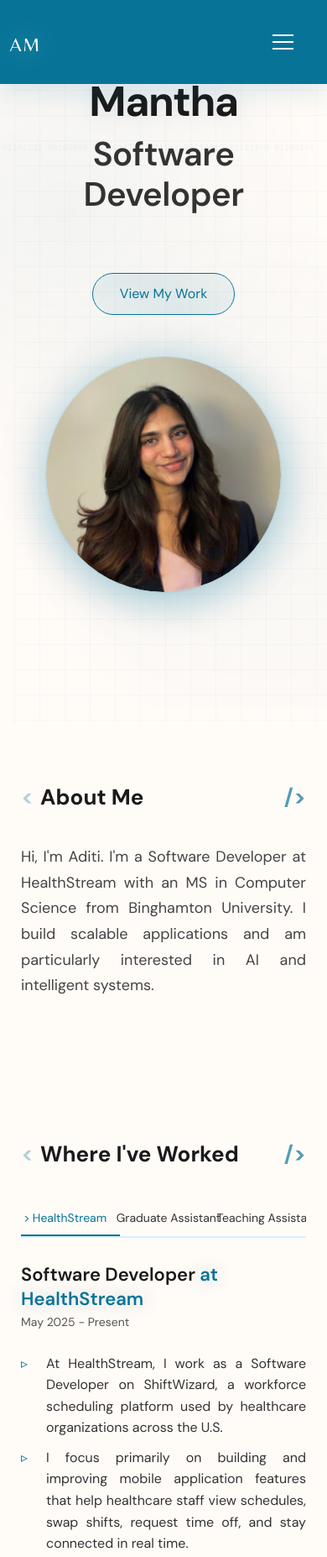
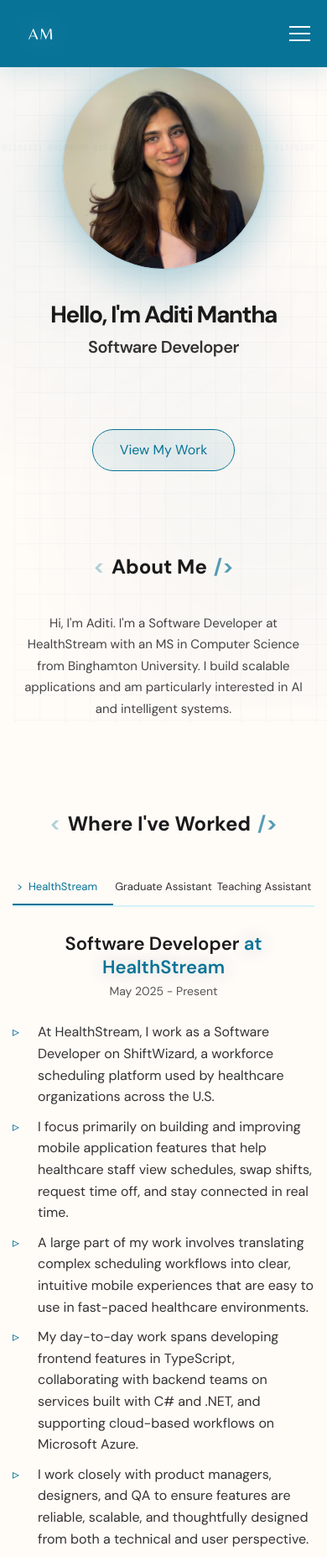
Before and after one commit to amantha6/aditi_portfolio, a plain HTML site: page index.html in a window 390 px wide. Shown: the top 1854 px of the page at 84% size. Drawn offline with Linux system fonts and the light colour scheme.

Commit message:
Making the website mobile friendly

```diff
--- a/script.js
+++ b/script.js
@@ -14,6 +14,14 @@ if (hamburger) {
             hamburger.classList.remove('active');
             navLinks.classList.remove('active');
         });
+    });
+
+    // Close menu when clicking outside
+    document.addEventListener('click', (e) => {
+        if (!hamburger.contains(e.target) && !navLinks.contains(e.target)) {
+            hamburger.classList.remove('active');
+            navLinks.classList.remove('active');
+        }
     });
 }
 
@@ -41,9 +49,12 @@ document.querySelectorAll('a[href^="#"]').forEach(anchor => {
         e.preventDefault();
         const target = document.querySelector(this.getAttribute('href'));
         if (target) {
-            target.scrollIntoView({
-                behavior: 'smooth',
-                block: 'start'
+            const navHeight = document.querySelector('.navbar').offsetHeight;
+            const targetPosition = target.getBoundingClientRect().top + window.pageYOffset - navHeight;
+
+            window.scrollTo({
+                top: targetPosition,
+                behavior: 'smooth'
             });
         }
     });
@@ -86,7 +97,7 @@ if (window.innerWidth > 768) {
     animateOutline();
 
     // Cursor effects on interactive elements
-    const interactiveElements = document.querySelectorAll('a, button, .project-card, .project-image');
+    const interactiveElements = document.querySelectorAll('a, button, .project-card, .tab-btn');
 
     interactiveElements.forEach(el => {
         el.addEventListener('mouseenter', () => {
@@ -132,10 +143,50 @@ const observer = new IntersectionObserver((entries) => {
     });
 }, observerOptions);
 
-// Observe project cards
+// Observe project cards for fade-in animation
 document.querySelectorAll('.project-card').forEach(card => {
     card.style.opacity = '0';
     card.style.transform = 'translateY(20px)';
     card.style.transition = 'opacity 0.6s ease, transform 0.6s ease';
     observer.observe(card);
 });
+
+// Add loading class removal after page loads
+window.addEventListener('load', () => {
+    document.body.classList.add('loaded');
+});
+
+// Prevent horizontal scroll on mobile
+function preventHorizontalScroll() {
+    const width = document.documentElement.clientWidth;
+    if (width < 768) {
+        document.body.style.overflowX = 'hidden';
+        document.documentElement.style.overflowX = 'hidden';
+    }
+}
+
+preventHorizontalScroll();
+window.addEventListener('resize', preventHorizontalScroll);
+
+// Handle resize - recreate cursor if needed
+let isDesktop = window.innerWidth > 768;
+
+window.addEventListener('resize', () => {
+    const nowDesktop = window.innerWidth > 768;
+
+    if (nowDesktop !== isDesktop) {
+        isDesktop = nowDesktop;
+
+        // Remove existing cursor elements
+        const existingDot = document.querySelector('.cursor-dot');
+        const existingOutline = document.querySelector('.cursor-outline');
+
+        if (existingDot) existingDot.remove();
+        if (existingOutline) existingOutline.remove();
+
+        // If we're now on desktop, recreate cursor
+        if (isDesktop) {
+            location.reload(); // Simple reload to reinitialize cursor
+        }
+    }
+});
--- a/style.css
+++ b/style.css
@@ -1079,15 +1079,17 @@ footer {
     line-height: 1;
 }
 
-/* Responsive */
+/* ===== MOBILE RESPONSIVENESS ===== */
+
+/* Tablets */
 @media (max-width: 1080px) {
     .container {
-        padding: 0 50px;
+        padding: 0 40px;
     }
 
     .hero-content-wrapper {
         gap: 50px;
-        padding: 0 50px;
+        padding: 0 40px;
     }
 
     .hero-img-wrapper {
@@ -1096,6 +1098,7 @@ footer {
     }
 }
 
+/* Mobile devices */
 @media (max-width: 768px) {
     body {
         cursor: auto;
@@ -1118,48 +1121,80 @@ footer {
         background-size: 30px 30px;
     }
 
+    /* Container and sections */
     .container {
-        padding: 0 25px;
+        padding: 0 20px;
+    }
+
+    .section {
+        padding: 60px 0;
+    }
+
+    /* Section title */
+    .section-title {
+        justify-content: center;
+        text-align: center;
     }
 
     .section-title::after {
         content: '/>';
         width: auto;
         position: relative;
-        margin-left: auto;
+        margin-left: 8px;
         height: auto;
         background: none;
+    }
+
+    /* Navigation */
+    :root {
+        --nav-height: 80px;
+    }
+
+    .nav-container {
+        padding: 0 20px;
+    }
+
+    .logo-img {
+        height: 50px;
+        margin-left: 0;
+        margin-top: 10px;
     }
 
     .nav-links {
         display: none;
         flex-direction: column;
-        position: absolute;
+        position: fixed;
         top: 0;
         right: 0;
         height: 100vh;
         width: 75vw;
+        max-width: 400px;
         background-color: var(--light-navy);
         justify-content: center;
+        align-items: center;
         box-shadow: -10px 0px 30px -15px rgba(0, 0, 0, 0.3);
         z-index: 10;
         transform: translateX(100%);
         transition: var(--transition);
+        gap: 20px;
     }
 
     .nav-links.active {
+        display: flex;
         transform: translateX(0);
     }
 
     .nav-links a {
         color: var(--lightest-slate);
         font-size: var(--fz-lg);
-        margin: 20px;
+        margin: 10px 20px;
+        text-align: center;
     }
 
     .hamburger {
         display: block;
         z-index: 12;
+        cursor: pointer;
     }
 
     .hamburger.active .bar:nth-child(1) {
@@ -1174,19 +1209,40 @@ footer {
         transform: translateY(-8px) rotate(-45deg);
     }
 
+    /* Hero section */
+    .hero-section {
+        padding: 100px 0 50px;
+        min-height: auto;
+    }
+
     .hero-content-wrapper {
         grid-template-columns: 1fr;
-        gap: 50px;
-        padding: 0 25px;
+        gap: 40px;
+        padding: 0 20px;
+        text-align: center;
     }
 
     .hero-text {
         text-align: center;
         align-items: center;
+        width: 100%;
+    }
+
+    .hero-name {
+        font-size: clamp(32px, 8vw, 45px);
+        margin-top: 0;
+        text-align: center;
+    }
+
+    .hero-subtitle {
+        font-size: clamp(24px, 6vw, 32px);
+        text-align: center;
     }
 
     .hero-image {
         justify-content: center;
+        order: -1;
+        width: 100%;
     }
 
     .hero-img-wrapper {
@@ -1194,8 +1250,22 @@ footer {
         height: 280px;
     }
 
+    /* About section */
+    .about-content {
+        width: 100%;
+        max-width: 100%;
+        text-align: center;
+    }
+
+    .about-text p {
+        text-align: center;
+        font-size: 16px;
+    }
+
+    /* Experience section */
     .jobs-tabs {
         flex-direction: column;
+        width: 100%;
     }
 
     .tabs-list {
@@ -1205,6 +1275,8 @@ footer {
         border-left: none;
         border-bottom: 2px solid var(--lightest-navy);
         margin-bottom: 30px;
+        -webkit-overflow-scrolling: touch;
+        justify-content: flex-start;
     }
 
     .tab-btn {
@@ -1212,7 +1284,10 @@ footer {
         border-left: none;
         border-bottom: 2px solid transparent;
         justify-content: center;
-        min-width: 120px;
+        min-width: 140px;
+        margin-left: 0;
+        cursor: pointer;
+        padding: 0 15px;
     }
 
     .tab-btn.active {
@@ -1223,9 +1298,112 @@ footer {
 
     .tabs-panels {
         margin-left: 0;
+        width: 100%;
+    }
+
+    .tab-panel h3 {
+        text-align: center;
+    }
+
+    .job-duration {
+        text-align: center;
+    }
+
+    .job-description {
+        text-align: left;
+    }
+
+    .job-description li {
+        text-align: left;
+    }
+
+    /* Projects section */
+    .projects-category-title {
+        font-size: 20px;
+        text-align: center;
     }
 
     .projects-grid {
         grid-template-columns: 1fr;
+        gap: 20px;
+    }
+
+    .project-card {
+        width: 100%;
+        max-width: 100%;
+    }
+
+    /* Contact section */
+    #contact {
+        padding: 0 20px;
+        text-align: center;
+    }
+
+    .contact-title {
+        font-size: clamp(32px, 8vw, 45px);
+        text-align: center;
+    }
+
+    .contact-description {
+        text-align: center;
+    }
+
+    .btn-primary {
+        margin: 30px auto 0;
     }
 }
+
+/* Small mobile */
+@media (max-width: 480px) {
+    .container {
+        padding: 0 15px;
+    }
+
+    .section {
+        padding: 50px 0;
+    }
+
+    .hero-section {
+        padding: 80px 0 40px;
+    }
+
+    .hero-content-wrapper {
+        padding: 0 15px;
+    }
+
+    .hero-name {
+        font-size: clamp(28px, 7vw, 36px);
+    }
+
+    .hero-subtitle {
+        font-size: clamp(20px, 5vw, 26px);
+    }
+
+    .hero-img-wrapper {
+        width: 240px;
+        height: 240px;
+    }
+
+    .section-title {
+        font-size: 24px;
+    }
+
+    .projects-category-title {
+        font-size: 18px;
+        margin: 40px 0 20px;
+    }
+
+    .contact-title {
+        font-size: clamp(28px, 7vw, 36px);
+    }
+
+    .tab-btn {
+        min-width: 120px;
+        font-size: 13px;
+        padding: 0 10px;
+    }
+
+    .about-text p {
+        font-size: 15px;
+    }
+}
```
